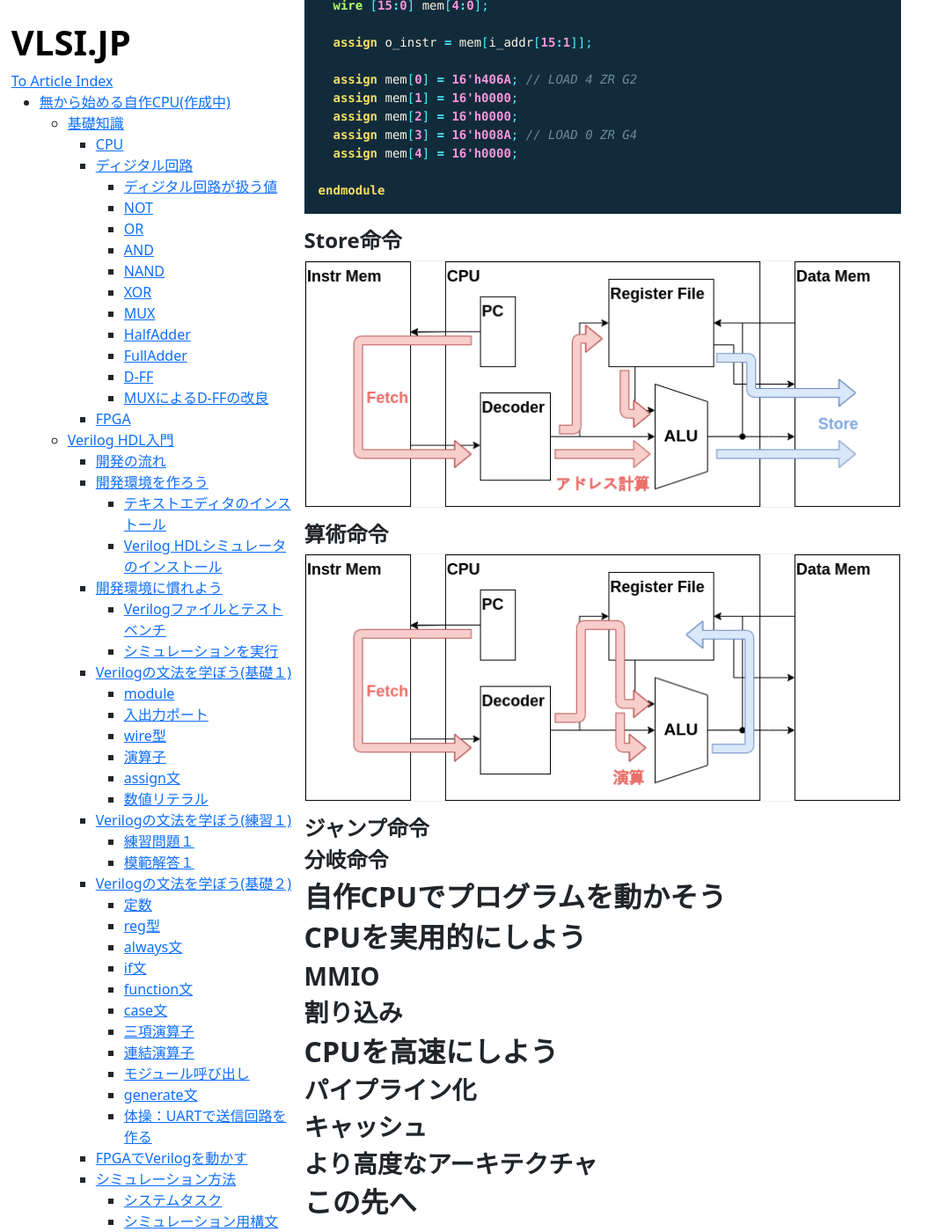
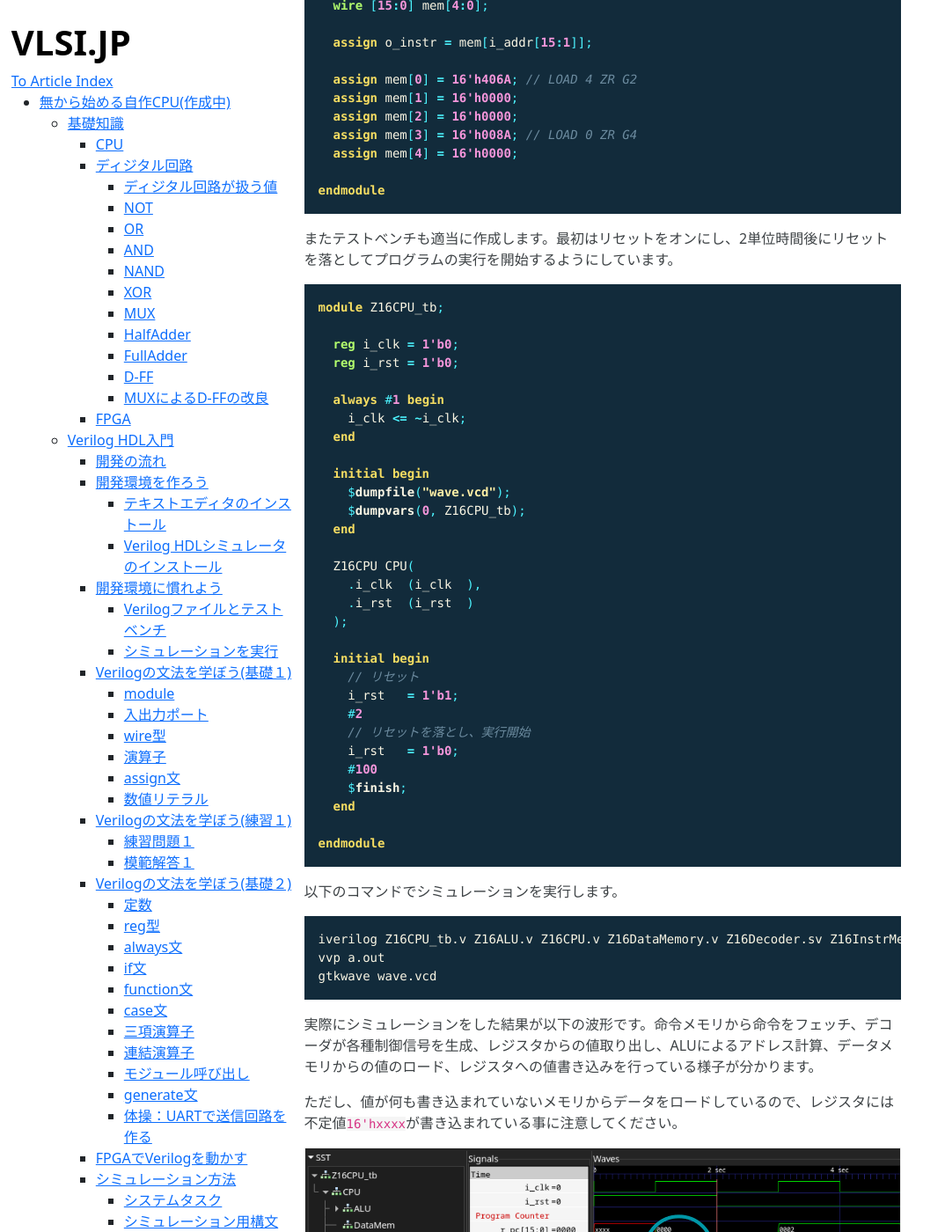
Before and after one commit to VLSI-JP/VLSI-JP.github.io, a Jekyll site: the page built from LetsMakeCPU.md, in a window 1280 px wide and 1400 px high, scrolled down 61272 px. Shown: the whole window at 88% size, without its empty margins (0-1074 px from the left). Built offline with Jekyll 4.4.1, drawn with Linux system fonts in a browser that asks for light colours; formulas are drawn with MathJax 3; some of the changed text lies outside the part shown.

Commit message:
add load wave

````diff
--- a/LetsMakeCPU.md
+++ b/LetsMakeCPU.md
@@ -2299,6 +2299,57 @@ module Z16InstrMemory(
 endmodule
 ```
 
+またテストベンチも適当に作成します。最初はリセットをオンにし、2単位時間後にリセットを落としてプログラムの実行を開始するようにしています。
+
+```verilog
+module Z16CPU_tb;
+
+  reg i_clk = 1'b0;
+  reg i_rst = 1'b0;
+
+  always #1 begin
+    i_clk <= ~i_clk;
+  end
+
+  initial begin
+    $dumpfile("wave.vcd");
+    $dumpvars(0, Z16CPU_tb);
+  end
+
+  Z16CPU CPU(
+    .i_clk  (i_clk  ),
+    .i_rst  (i_rst  )
+  );
+
+  initial begin
+    // リセット
+    i_rst   = 1'b1;
+    #2
+    // リセットを落とし、実行開始
+    i_rst   = 1'b0;
+    #100
+    $finish;
+  end
+
+endmodule
+```
+
+以下のコマンドでシミュレーションを実行します。
+
+```bash
+iverilog Z16CPU_tb.v Z16ALU.v Z16CPU.v Z16DataMemory.v Z16Decoder.sv Z16InstrMemory.v Z16RegisterFile.v
+vvp a.out
+gtkwave wave.vcd
+```
+
+実際にシミュレーションをした結果が以下の波形です。命令メモリから命令をフェッチ、デコーダが各種制御信号を生成、レジスタからの値取り出し、ALUによるアドレス計算、データメモリからの値のロード、レジスタへの値書き込みを行っている様子が分かります。
+
+ただし、値が何も書き込まれていないメモリからデータをロードしているので、レジスタには不定値`16'hxxxx`が書き込まれている事に注意してください。
+
+![](https://raw.githubusercontent.com/VLSI-JP/VLSI-JP.github.io/master/images/LetsMakeCPU/wave_load.png)
+
+これで、LOAD命令のデータパスが完成した事が確認できました。
+
 #### Store命令
 
 ![](https://raw.githubusercontent.com/VLSI-JP/VLSI-JP.github.io/master/images/LetsMakeCPU/path_store.png)
````
Also changed, not shown: images/LetsMakeCPU/wave_load.png (added).
